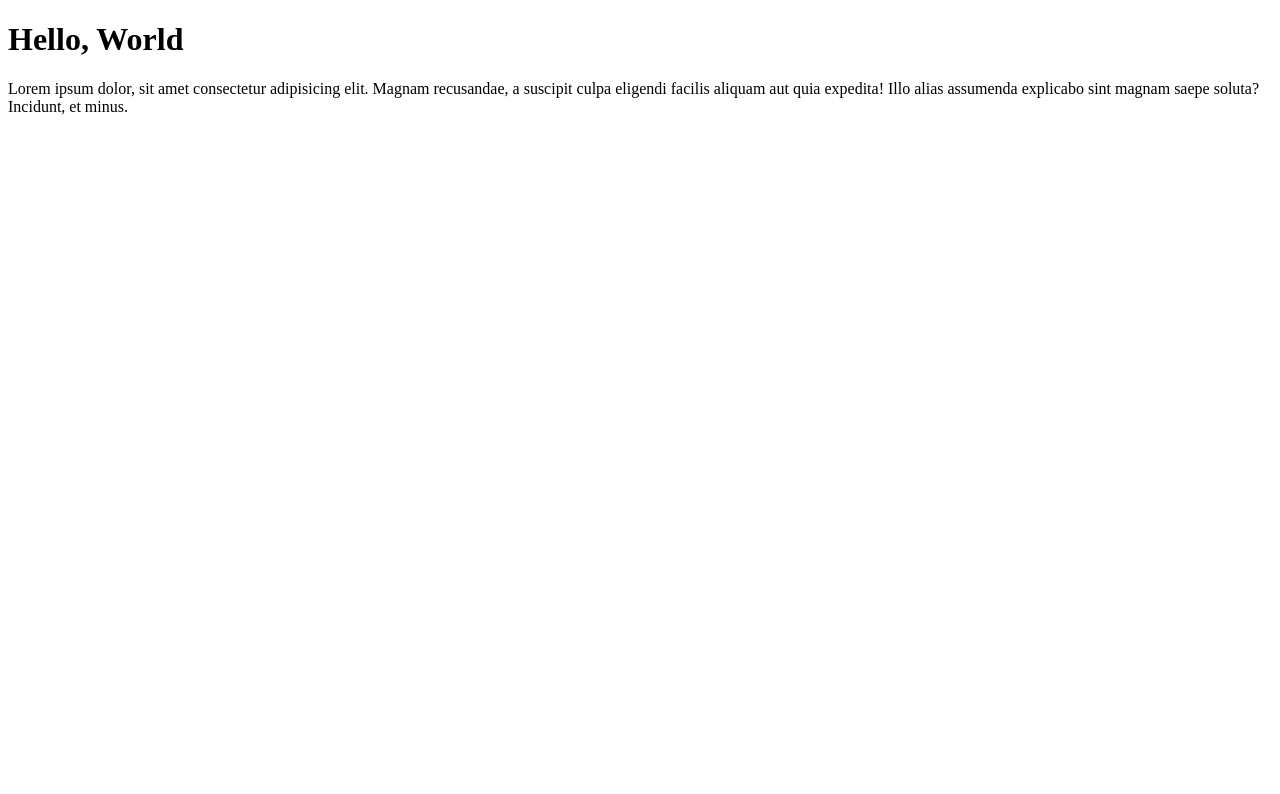
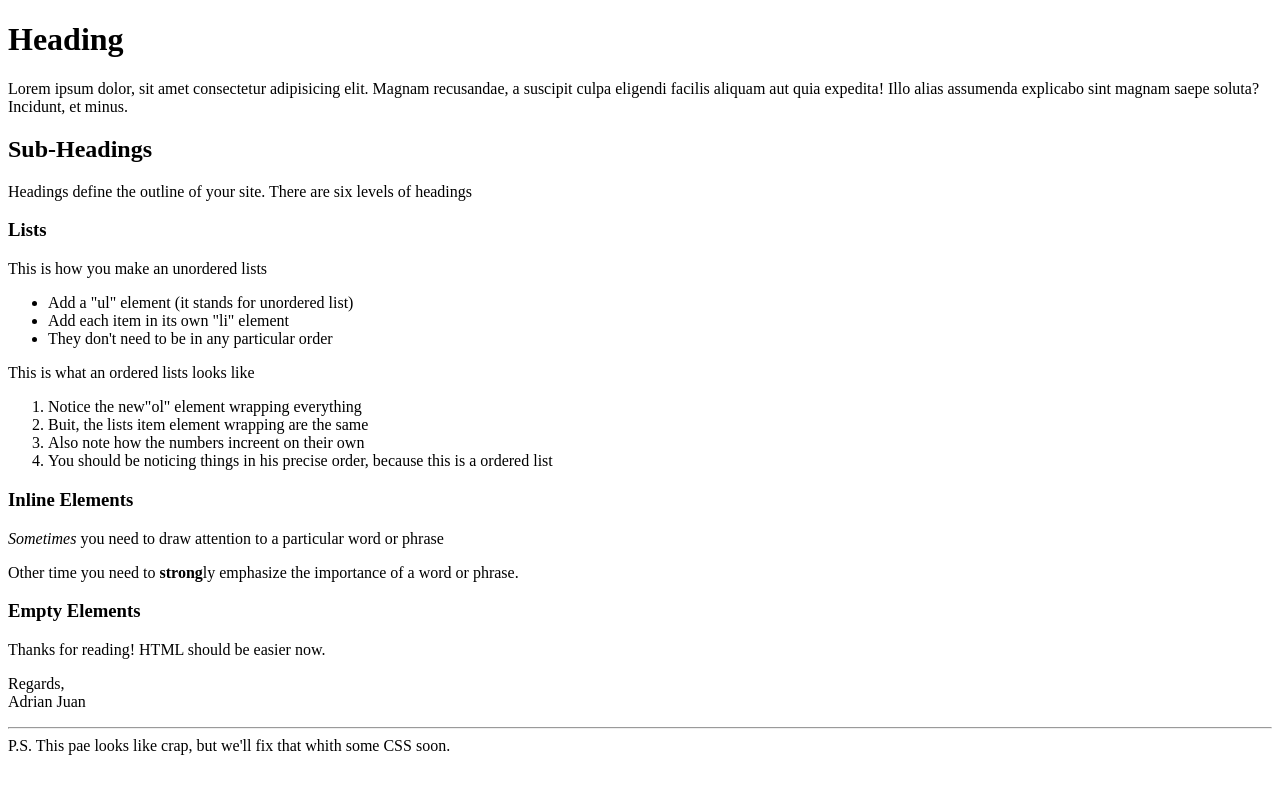
Before and after one commit to IanJuan04/wd82p, a plain HTML site: page index.html in a window 1280 px wide. Drawn offline with Linux system fonts and the light colour scheme.

Commit message:
Common HTML Elements added

```diff
--- a/index.html
+++ b/index.html
@@ -5,8 +5,48 @@
         <title>My very first webpage</title>
     </head>
     <body>
-        <!--Content goes here-->
-        <h1>Hello, World</h1>
+        <!--CHeadings and paragraphs-->
+        <h1>Heading</h1>
+
         <p>Lorem ipsum dolor, sit amet consectetur adipisicing elit. Magnam recusandae, a suscipit culpa eligendi facilis aliquam aut quia expedita! Illo alias assumenda explicabo sint magnam saepe soluta? Incidunt, et minus.</p>
+
+        <h2>Sub-Headings</h2>
+        <p>Headings define the outline of your site. There are six levels of headings</p>
+
+        <!-- Unordered Lists-->
+        <h3>Lists</h3>
+        <p>This is how you make an unordered lists</p>
+        <ul>
+            <li>Add a "ul" element (it stands for unordered list)</li>
+            <li>Add each item in its own "li" element</li>
+            <li>They don't need to be in any particular order</li>
+        </ul>
+
+        <!-- Ordered Lists-->
+        <p>This is what an ordered lists looks like</p>
+        <ol>
+            <li>Notice the new"ol" element wrapping everything</li>
+            <li>Buit, the lists item element wrapping are the same</li>
+            <li>Also note how the numbers increent on their own</li>
+            <li>You should be noticing things in his precise order, because this is a ordered list</li>
+        </ol>
+
+        <h3>Inline Elements</h3>
+        <p>
+            <em>Sometimes</em> you need to draw attention to a particular word or phrase
+        </p>
+        <p>Other time you need to <strong>strong</strong>ly emphasize the importance of a word or phrase.</p>
+
+        <h3>Empty Elements</h3>
+        <p>Thanks for reading! HTML should be easier now.</p>
+        <p>Regards, <br/>
+            Adrian Juan
+        </p>
+        <p>
+
+        <hr/>
+
+            P.S. This pae looks like crap, but we'll fix that whith some CSS soon.
+        </p>
     </body>
 </html>
```
